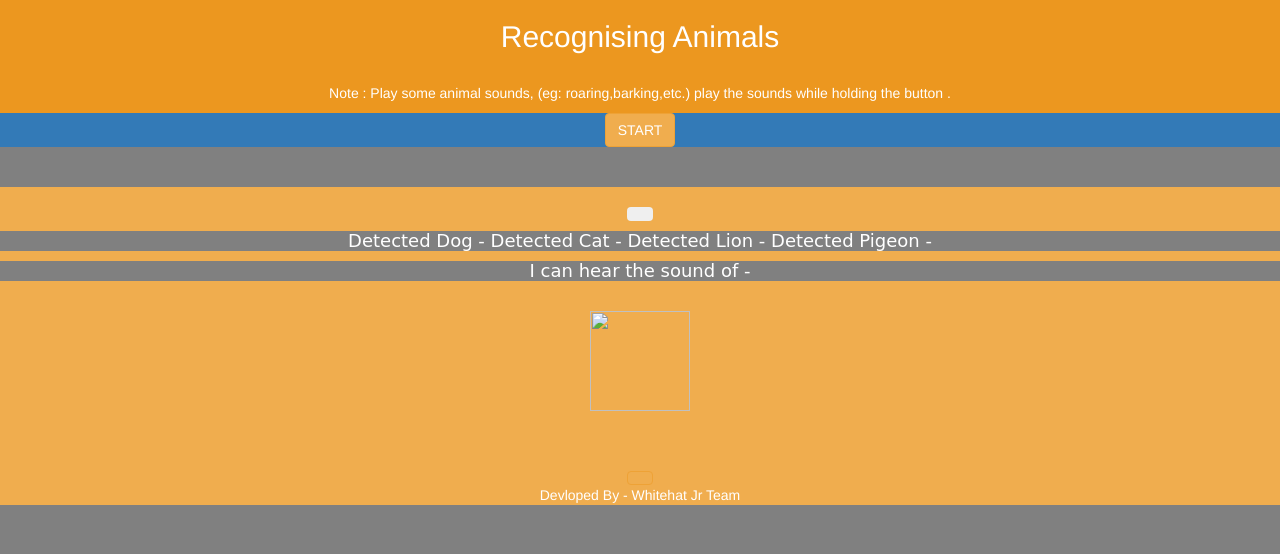
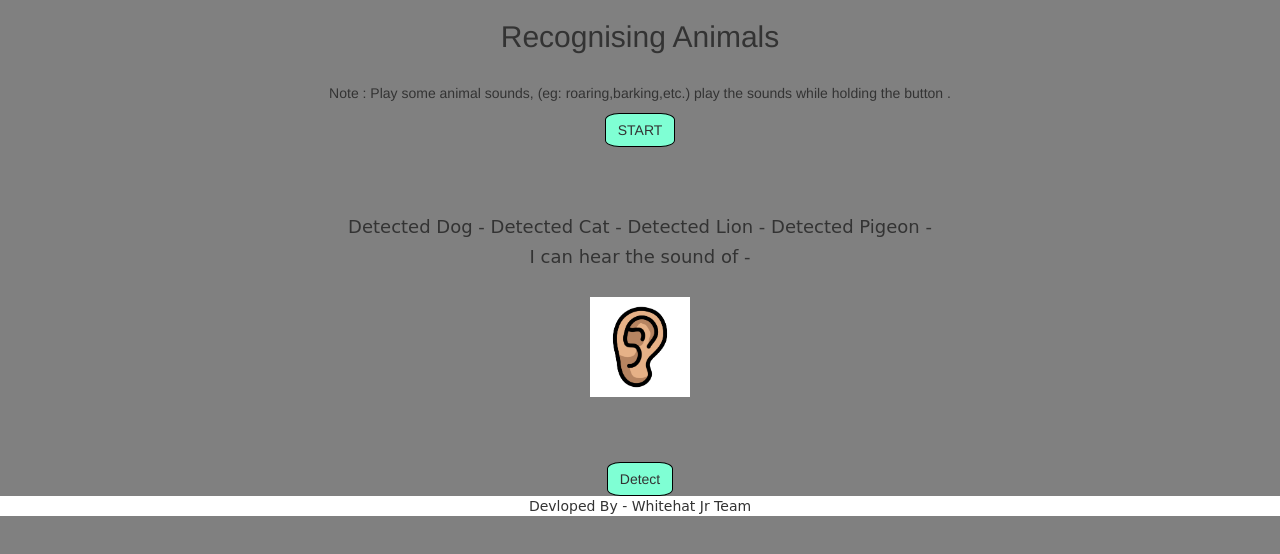
Before and after one commit to dhasbg/Recoginising-Animmals, a plain HTML site: page index.html in a window 1280 px wide. Drawn offline with nearby package versions, Linux system fonts and the light colour scheme.

Commit message:
Add files via upload

```diff
--- a/index.html
+++ b/index.html
@@ -15,41 +15,42 @@
 <link rel="stylesheet" type="text/css" href="style.css">
 </head>
 <body>
-    <div class="col-xs-12 header_div text-center btn-warning">
+    <div class="col-xs-12 header_div text-center " id="heading">
         <h2>Recognising Animals</h2>
         <br>
         <p>Note : Play some animal sounds, (eg: roaring,barking,etc.) play the sounds while holding the button . </p>
     </div>
 
-<div class="text-center btn-primary">
-    <button class="btn btn-primary btn btn-warning">START</button>
+
+<div class="text-center" id="button_div">
+
+    <button class="btn" id="start">START</button>
 </div>
 <br>
 <br>
 
-<div class="btn-warning text-center"  id="main_div">
+<div class=" text-center"  id="main_div">
     <center>
         <br>
-        <button class="btn text-center" onclick="click()"></button>
-
         <h4 id="animals_num">
             Detected Dog -   Detected Cat -   Detected Lion -   Detected Pigeon -
         </h4>
-
         <h4 id="animal_result">
             I can hear the sound of -
         </h2>
         <br>
-        <img id="animal_image" src="cute-friendly-cartoon-dog-vector.jpg" width="100" height="100">
+        <label id="image" width="100" height="100">
+        <img id="animal_image" src="ear-vector-icon.jpg" width="100" height="100">
+        </label>
         <br>
         <br>
 
     </center>
     <br>
     <br>
-    <button class= "btn btn-warning" onclick="audiodetector()"></button>
+    <button class= "btn " onclick="audiodetector()" id="detect">Detect</button>
 </div>
-<div class="copy_right_footer text-center btn-warning">
+<div class="copy_right_footer text-center " id="footer">
     Devloped By - Whitehat Jr Team
 </div>
 
```
